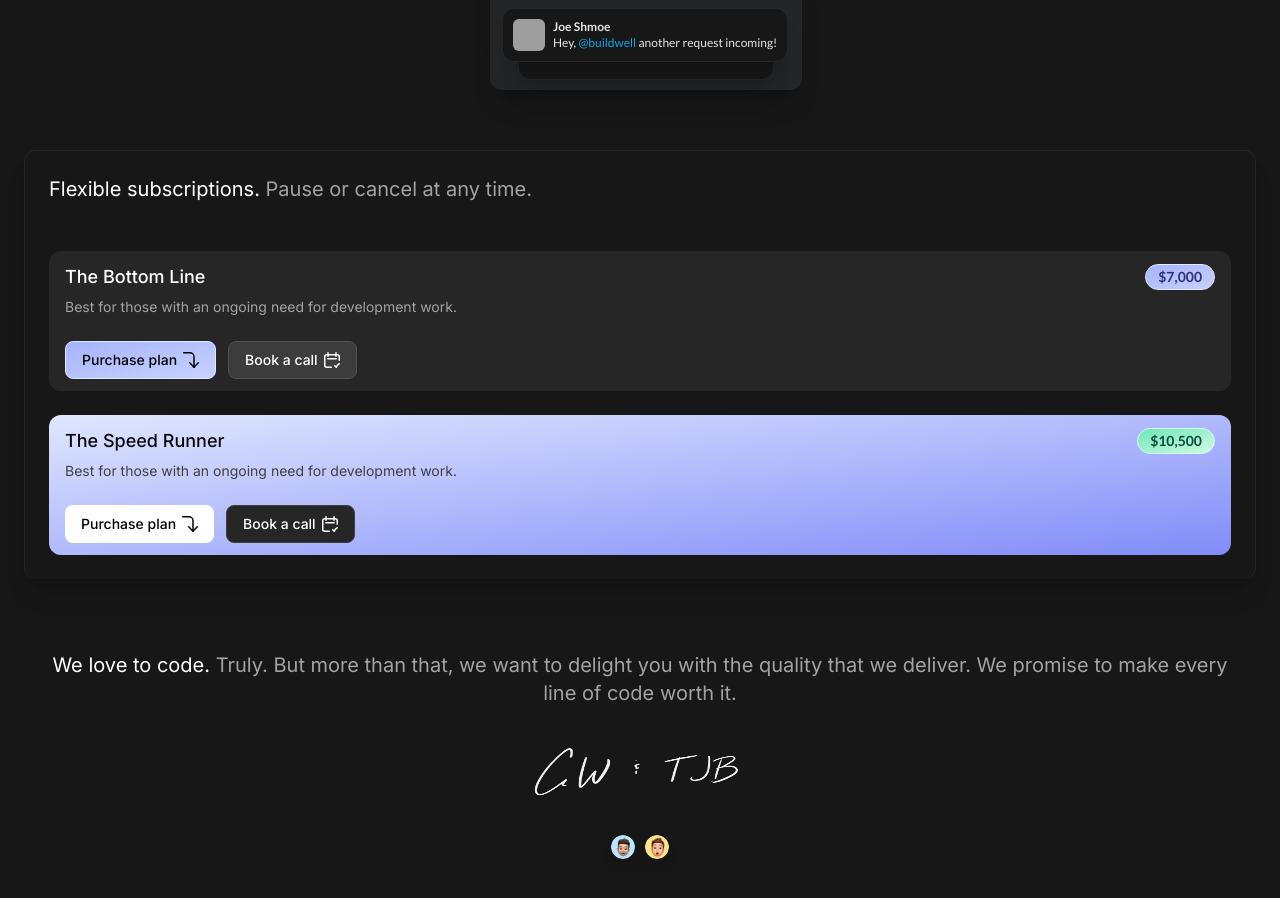
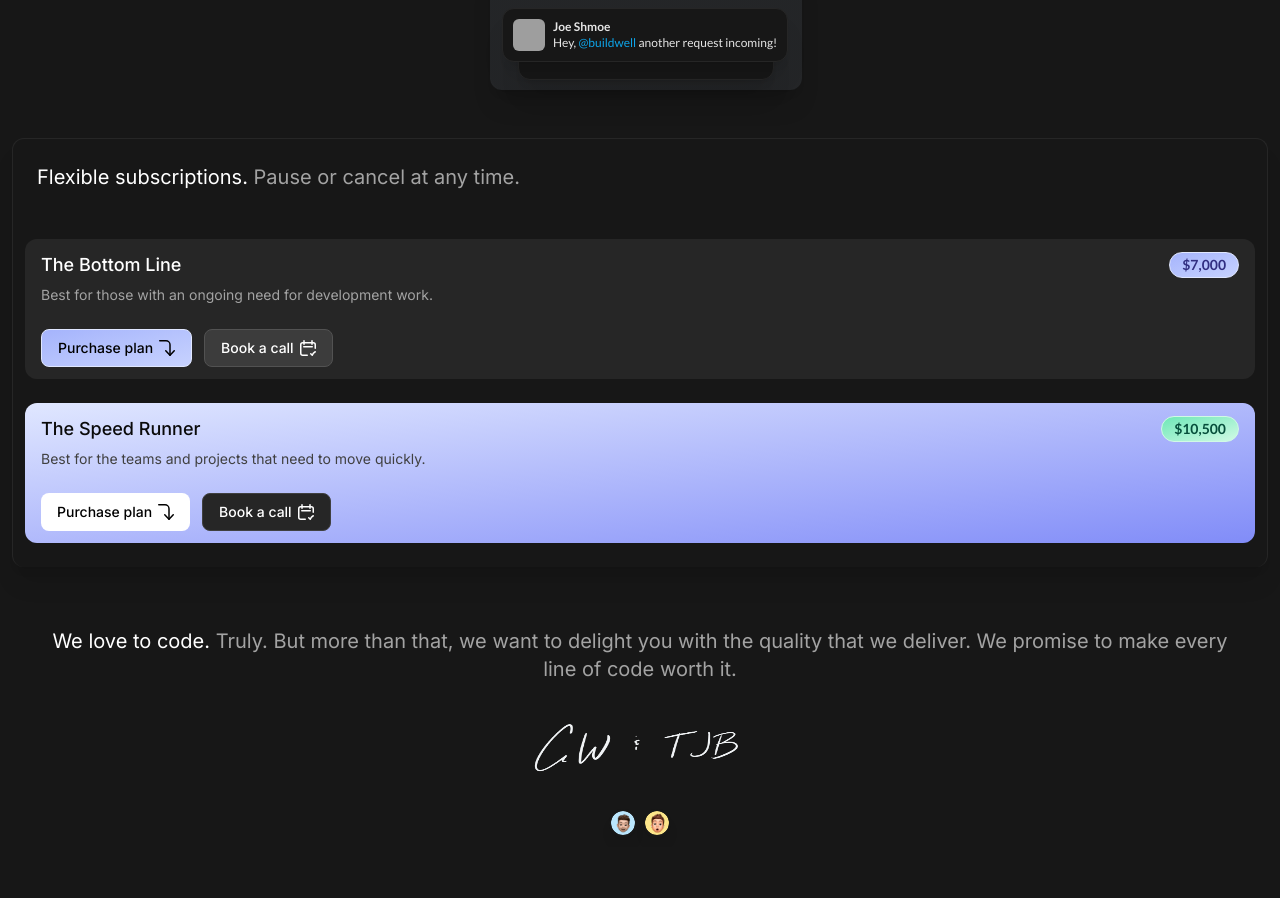
Before and after one commit to wassson/build-well, a Next.js app: page / in a window 1280 px wide. Shown: the part 1040-1938 px from the top of the page. Built offline with nearby package versions, Linux system fonts and the light colour scheme; grey boxes are pictures that could not be loaded.

Commit message:
Update page.tsx

```diff
--- a/src/app/page.tsx
+++ b/src/app/page.tsx
@@ -200,9 +200,9 @@ export default function Home() {
         </div>
       </div>
 
-      <div className="p-6">
-        <div className="p-6 border-x border-t border-neutral-800 rounded-xl shadow-xl">
-          <h1 className="pr-12 text-xl text-neutral-400">
+      <div className="p-3">
+        <div className="px-3 py-6 border-x border-t border-neutral-800 rounded-xl shadow-xl">
+          <h1 className="pl-3 pr-12 text-xl text-neutral-400">
             <span className="text-white">Flexible subscriptions. </span>
             Pause or cancel at any time.
           </h1>
@@ -274,7 +274,7 @@ export default function Home() {
               </div>
             </div>
             <p className="mt-1.5 text-sm text-neutral-700">
-              Best for those with an ongoing need for development work.
+              Best for the teams and projects that need to move quickly.
             </p>
             <div className="flex gap-x-3 mt-6 text-sm">
               <button className="flex items-center gap-x-0.5 pl-4 pr-3 py-1.5 rounded-lg bg-white font-medium text-black">
```
